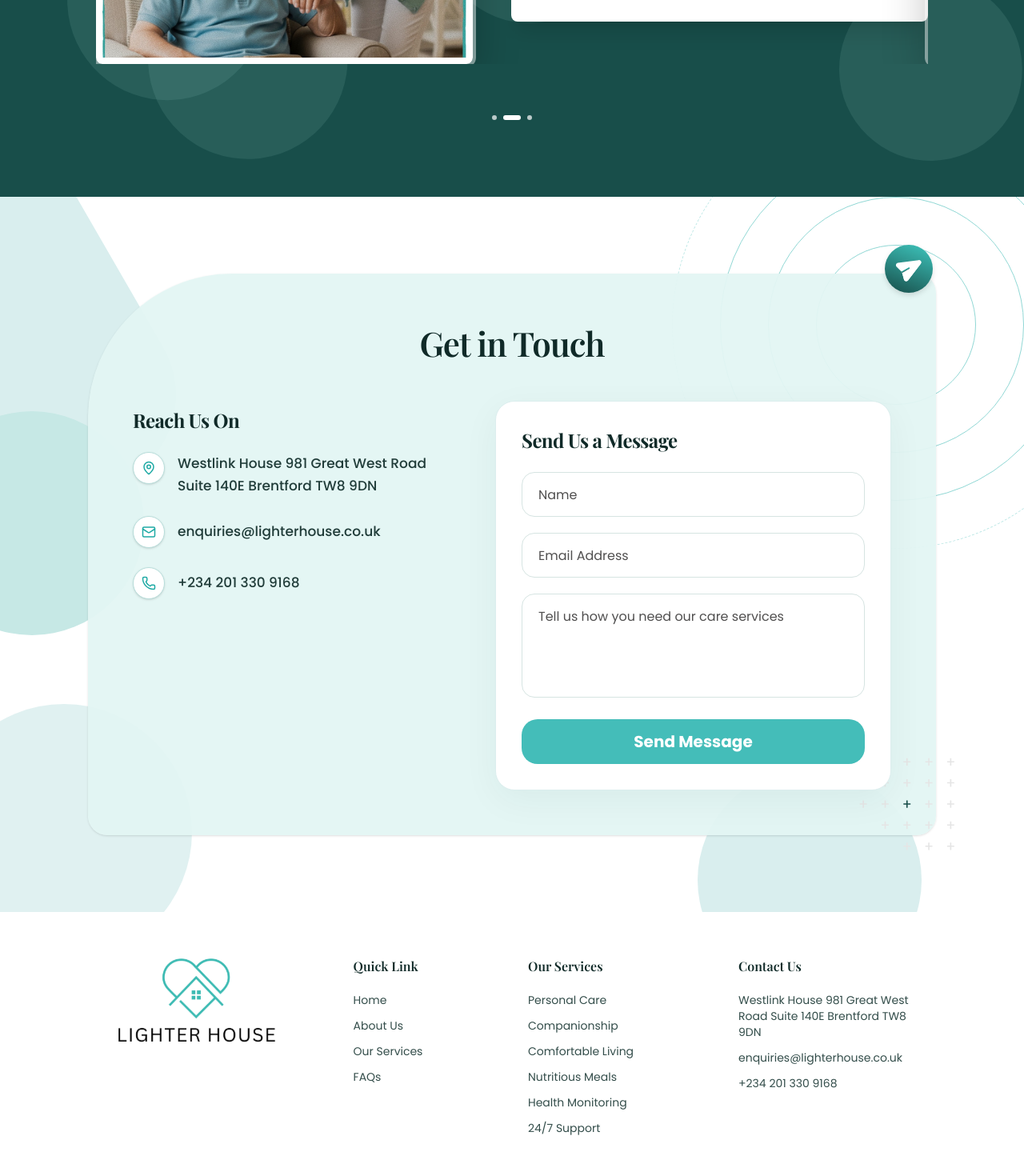
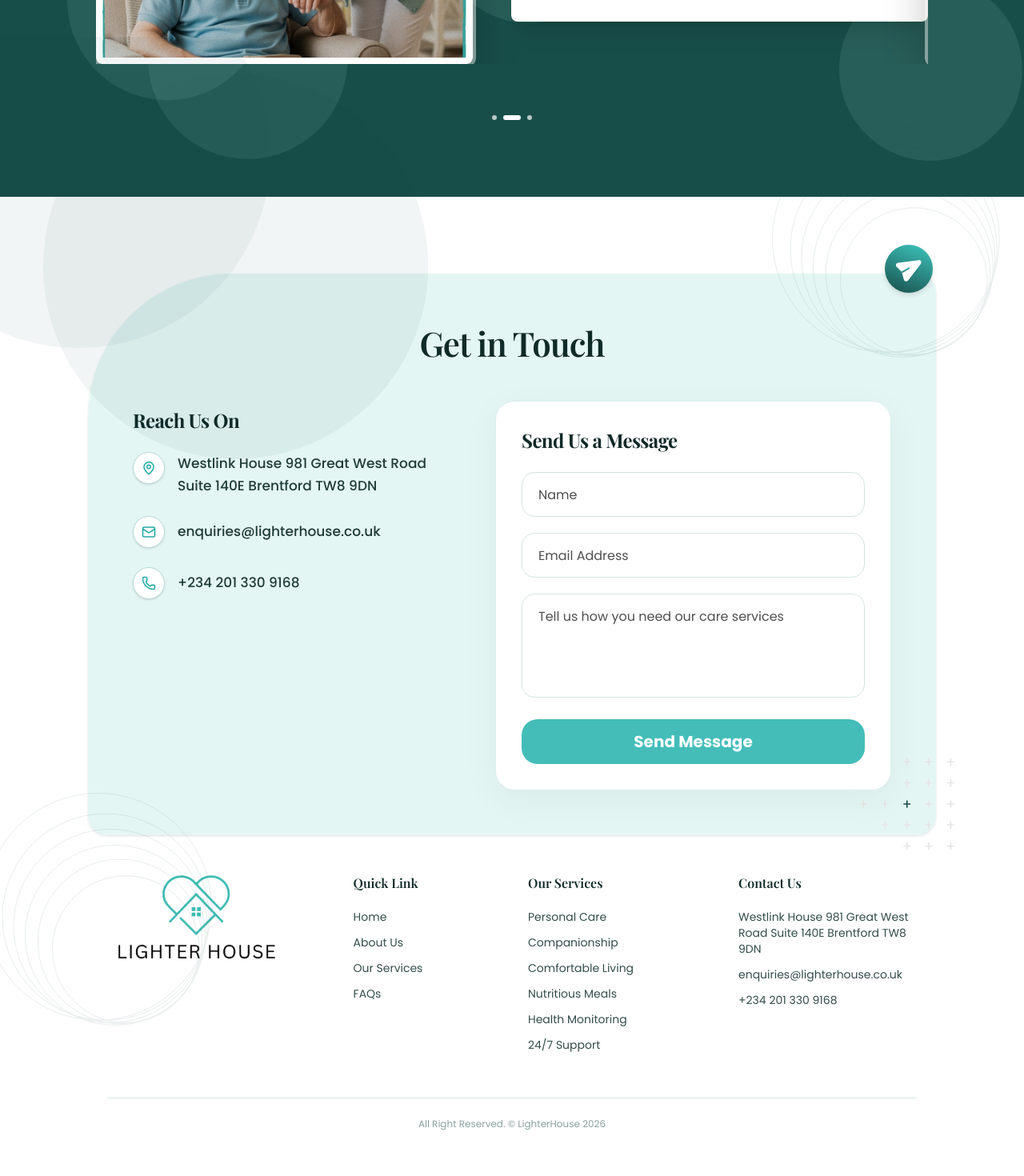
Before and after one commit to SkyeHub-Tech/care-landing-page, a Next.js app: page / in a window 1280 px wide. Shown: the part 2820-4290 px from the top of the page at 80% size. Built offline with nearby package versions, Linux system fonts and the light colour scheme; a web font is replaced by a local one.

Commit message:
finished the assets matching

```diff
--- a/src/app/contact/page.tsx
+++ b/src/app/contact/page.tsx
@@ -76,7 +76,7 @@ export default function Contact() {
       </section>
 
       {/* Contact Content Section */}
-      <section className="relative py-20 overflow-hidden bg-white">
+      <section className="relative pt-20 pb-8 md:pb-12 overflow-x-clip bg-white">
         <DecorativeCircles light />
 
         <div className="container relative z-10 mx-auto px-6 lg:px-12 max-w-7xl">
--- a/src/components/contacts/index.tsx
+++ b/src/components/contacts/index.tsx
@@ -34,7 +34,7 @@ export default function Contact() {
   return (
     <section
       id="contact"
-      className="relative bg-white px-5 py-24 overflow-hidden"
+      className="relative bg-white px-5 pt-24 pb-8 md:pb-12 overflow-x-clip"
     >
       {/* Background Decorative Circles */}
       <DecorativeCircles light />
--- a/src/components/decorativeCircles/index.tsx
+++ b/src/components/decorativeCircles/index.tsx
@@ -1,45 +1,44 @@
+import Image from "next/image";
 import { images } from "@/utils/images";
 
-export default function DecorativeCircles({ light = false }: { light?: boolean }) {
-  const bgStyle1 = light ? "bg-[#d9eeee]" : "bg-white/[0.07]";
-  const bgStyle2 = light ? "bg-[#c6e8e5]" : "bg-white/[0.06]";
-  const bgStyle3 = light ? "bg-[#d9eeee]/80" : "bg-white/[0.05]";
-  const bgStyle4 = light ? "bg-[#d9eeee]" : "bg-white/[0.06]";
-  const borderColor = light ? "border-[#91d8d5]" : "border-white/[0.08]";
+export default function DecorativeCircles({}: { light?: boolean }) {
+  return (
+    <div className="absolute inset-0 pointer-events-none select-none overflow-visible z-20">
+      <div className="relative mx-auto max-w-[1060px] h-full w-full">
+        {/* Top-left: big_circles.svg */}
+        <div className="absolute -left-[100px] -top-[80px] sm:-left-[150px] sm:-top-[120px] md:-left-[240px] md:-top-[160px] lg:-left-[300px] lg:-top-[200px] w-[350px] sm:w-[500px] md:w-[700px] lg:w-[825px] opacity-90 z-0">
+          <Image
+            src={images.big_circles}
+            alt=""
+            width={825}
+            height={617}
+            priority
+            className="w-full h-auto"
+          />
+        </div>
 
-  return (
-    <>
-      {/* Top-left elongated diagonal ellipse */}
-      <span
-        className={`pointer-events-none absolute -left-20 -top-24 h-[480px] w-[240px] rotate-[-30deg] rounded-full ${bgStyle1} select-none`}
-      />
+        {/* Top-right: spiral.svg */}
+        <div className="absolute -right-[30px] -top-[40px] sm:-right-[50px] sm:-top-[60px] md:-right-[80px] md:-top-[90px] w-[140px] sm:w-[200px] md:w-[285px] z-0">
+          <Image
+            src={images.spiral}
+            alt=""
+            width={285}
+            height={291}
+            className="w-full h-auto"
+          />
+        </div>
 
-      {/* Mid-left overlapping soft circle */}
-      <span
-        className={`pointer-events-none absolute left-[-100px] top-[30%] h-[280px] w-[280px] rounded-full ${bgStyle2} select-none`}
-      />
-
-      {/* Bottom-left overlapping soft circle */}
-      <span
-        className={`pointer-events-none absolute left-[-80px] bottom-[-60px] h-[320px] w-[320px] rounded-full ${bgStyle3} select-none`}
-      />
-
-      {/* Top-right concentric ripple rings wrapper */}
-      <div className="pointer-events-none absolute -right-[120px] -top-[120px] h-[560px] w-[560px] flex items-center justify-center select-none">
-        {/* Ring 1 (Outer) */}
-        <div className={`absolute w-[560px] h-[560px] border border-dashed border-spacing-2 rounded-full ${borderColor} opacity-60`} />
-        {/* Ring 2 */}
-        <div className={`absolute w-[440px] h-[440px] border rounded-full ${borderColor}`} />
-        {/* Ring 3 */}
-        <div className={`absolute w-[320px] h-[320px] border rounded-full ${borderColor}`} />
-        {/* Ring 4 (Inner) */}
-        <div className={`absolute w-[200px] h-[200px] border rounded-full ${borderColor}`} />
+        {/* Bottom-left: spiral.svg (flows down into the footer) */}
+        <div className="absolute -left-[40px] -bottom-[120px] sm:-left-[60px] sm:-bottom-[140px] md:-left-[100px] md:-bottom-[160px] lg:-left-[130px] lg:-bottom-[190px] w-[160px] sm:w-[220px] md:w-[285px] z-0">
+          <Image
+            src={images.spiral}
+            alt=""
+            width={285}
+            height={291}
+            className="w-full h-auto"
+          />
+        </div>
       </div>
-
-      {/* Bottom-right soft circle */}
-      <span
-        className={`pointer-events-none absolute right-[10%] bottom-[-100px] h-[280px] w-[280px] rounded-full ${bgStyle4} select-none`}
-      />
-    </>
+    </div>
   );
 }
--- a/src/components/footer/index.tsx
+++ b/src/components/footer/index.tsx
@@ -12,7 +12,7 @@ export default function Footer() {
   const currentYear = new Date().getFullYear();
 
   return (
-    <footer className="relative z-10 mx-auto max-w-[1020px] px-1 py-14">
+    <footer className="relative z-10 mx-auto max-w-[1020px] px-1 pt-0 pb-14">
       <div className="grid gap-10 md:grid-cols-[1.2fr_0.8fr_1fr_1fr]">
         <div>
           <Link href="/">
--- a/src/utils/images.ts
+++ b/src/utils/images.ts
@@ -22,6 +22,8 @@ import diagonal_circle from '@/assets/diagonal_circle.svg'
 import joined_circle from '@/assets/joined_circle.svg'
 import pulse_circle from '@/assets/pulse_circle.svg'
 import send from '@/assets/send.svg'
+import big_circles from "@/assets/big_circles.svg";
+import spiral from "@/assets/spiral.svg";
 
 
 
@@ -49,5 +51,7 @@ export const images = {
   diagonal_circle,
   joined_circle,
   pulse_circle,
-  send
+  send,
+  big_circles,
+  spiral
 };
```
Also changed, not shown: src/assets/big_circles.svg (added), src/assets/spiral.svg (added).
